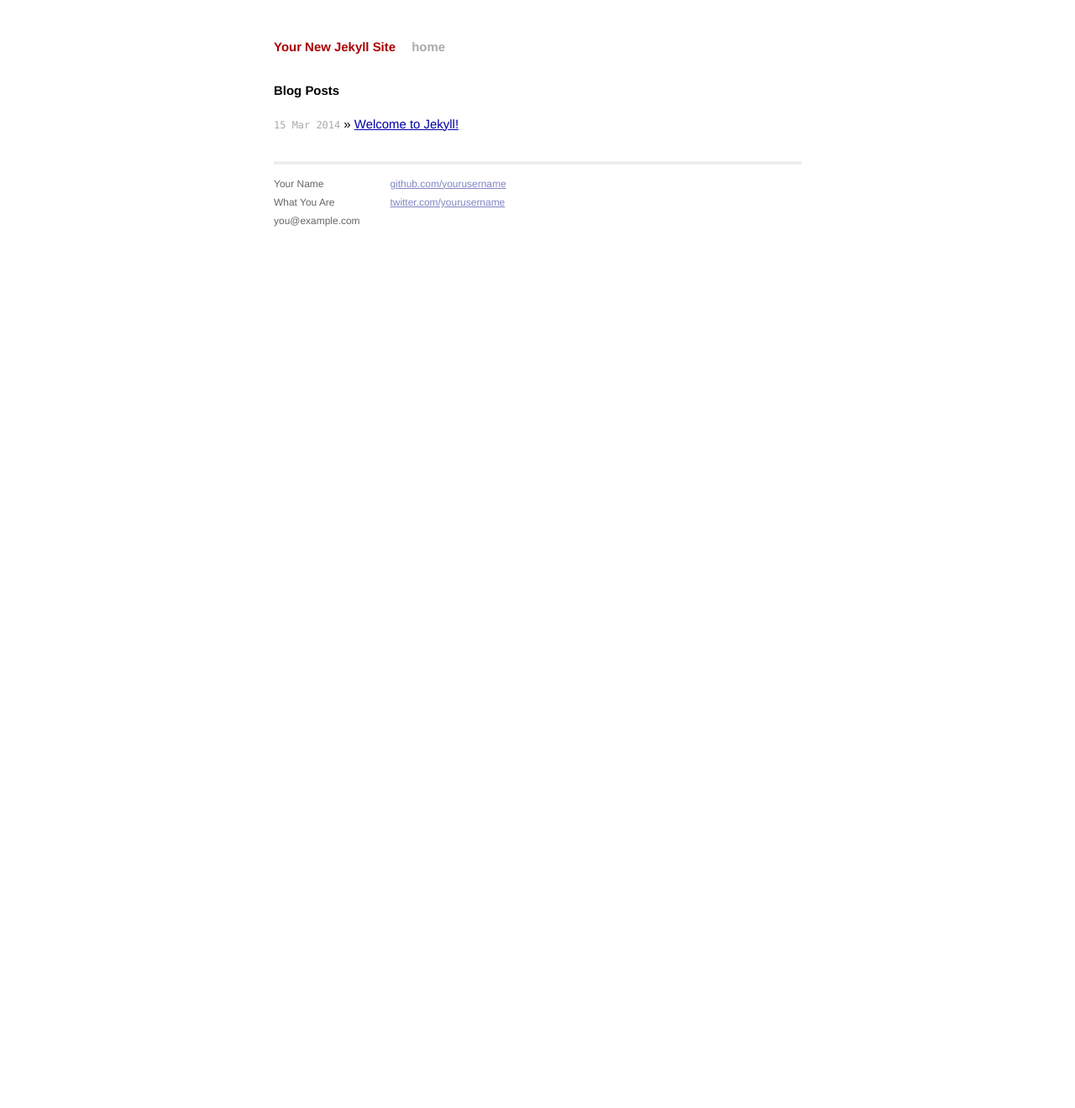
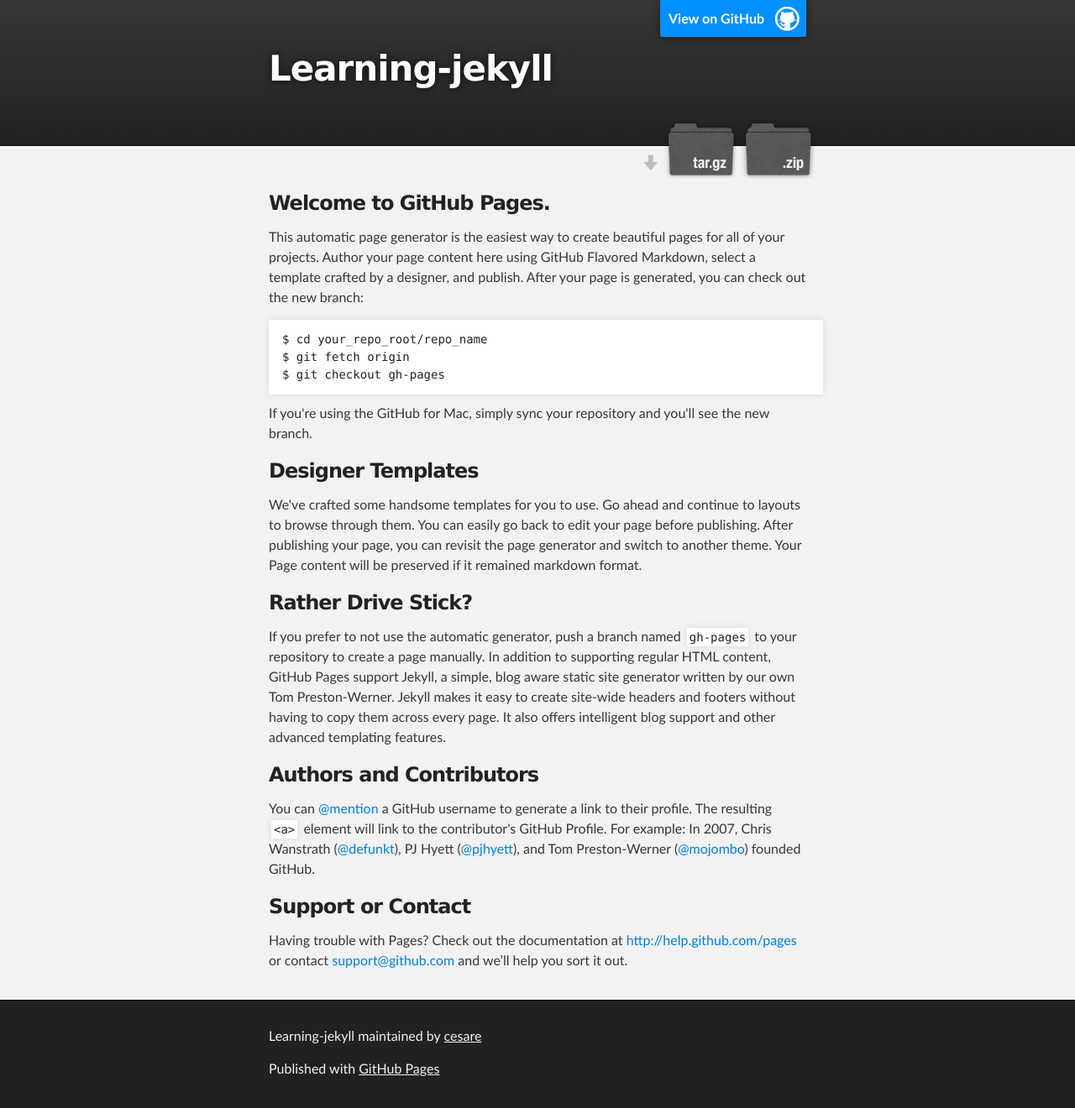
Before and after one commit to cesare/learning-jekyll, a Jekyll site: the page index.html, which Jekyll copies as it is, in a window 1280 px wide. Shown: the whole page at 84% size. Built offline with Jekyll 4.4.1, drawn with Linux system fonts in a browser that asks for light colours; Markdown is read by kramdown in place of the engine named in the settings; before the commit the page ends 945 px from its top, so only the background shows below that.

Commit message:
Create gh-pages branch via GitHub

```diff
--- a/index.html
+++ b/index.html
@@ -1,13 +1,79 @@
----
-layout: default
-title: Your New Jekyll Site
----
+<!DOCTYPE html>
+<html>
 
-<div id="home">
-  <h1>Blog Posts</h1>
-  <ul class="posts">
-    {% for post in site.posts %}
-      <li><span>{{ post.date | date_to_string }}</span> &raquo; <a href="{{ post.url }}">{{ post.title }}</a></li>
-    {% endfor %}
-  </ul>
-</div>
+  <head>
+    <meta charset='utf-8' />
+    <meta http-equiv="X-UA-Compatible" content="chrome=1" />
+    <meta name="description" content="Learning-jekyll : " />
+
+    <link rel="stylesheet" type="text/css" media="screen" href="stylesheets/stylesheet.css">
+
+    <title>Learning-jekyll</title>
+  </head>
+
+  <body>
+
+    <!-- HEADER -->
+    <div id="header_wrap" class="outer">
+        <header class="inner">
+          <a id="forkme_banner" href="https://github.com/cesare/learning-jekyll">View on GitHub</a>
+
+          <h1 id="project_title">Learning-jekyll</h1>
+          <h2 id="project_tagline"></h2>
+
+            <section id="downloads">
+              <a class="zip_download_link" href="https://github.com/cesare/learning-jekyll/zipball/master">Download this project as a .zip file</a>
+              <a class="tar_download_link" href="https://github.com/cesare/learning-jekyll/tarball/master">Download this project as a tar.gz file</a>
+            </section>
+        </header>
+    </div>
+
+    <!-- MAIN CONTENT -->
+    <div id="main_content_wrap" class="outer">
+      <section id="main_content" class="inner">
+        <h3>
+<a name="welcome-to-github-pages" class="anchor" href="#welcome-to-github-pages"><span class="octicon octicon-link"></span></a>Welcome to GitHub Pages.</h3>
+
+<p>This automatic page generator is the easiest way to create beautiful pages for all of your projects. Author your page content here using GitHub Flavored Markdown, select a template crafted by a designer, and publish. After your page is generated, you can check out the new branch:</p>
+
+<pre><code>$ cd your_repo_root/repo_name
+$ git fetch origin
+$ git checkout gh-pages
+</code></pre>
+
+<p>If you're using the GitHub for Mac, simply sync your repository and you'll see the new branch.</p>
+
+<h3>
+<a name="designer-templates" class="anchor" href="#designer-templates"><span class="octicon octicon-link"></span></a>Designer Templates</h3>
+
+<p>We've crafted some handsome templates for you to use. Go ahead and continue to layouts to browse through them. You can easily go back to edit your page before publishing. After publishing your page, you can revisit the page generator and switch to another theme. Your Page content will be preserved if it remained markdown format.</p>
+
+<h3>
+<a name="rather-drive-stick" class="anchor" href="#rather-drive-stick"><span class="octicon octicon-link"></span></a>Rather Drive Stick?</h3>
+
+<p>If you prefer to not use the automatic generator, push a branch named <code>gh-pages</code> to your repository to create a page manually. In addition to supporting regular HTML content, GitHub Pages support Jekyll, a simple, blog aware static site generator written by our own Tom Preston-Werner. Jekyll makes it easy to create site-wide headers and footers without having to copy them across every page. It also offers intelligent blog support and other advanced templating features.</p>
+
+<h3>
+<a name="authors-and-contributors" class="anchor" href="#authors-and-contributors"><span class="octicon octicon-link"></span></a>Authors and Contributors</h3>
+
+<p>You can <a href="https://github.com/blog/821" class="user-mention">@mention</a> a GitHub username to generate a link to their profile. The resulting <code>&lt;a&gt;</code> element will link to the contributor's GitHub Profile. For example: In 2007, Chris Wanstrath (<a href="https://github.com/defunkt" class="user-mention">@defunkt</a>), PJ Hyett (<a href="https://github.com/pjhyett" class="user-mention">@pjhyett</a>), and Tom Preston-Werner (<a href="https://github.com/mojombo" class="user-mention">@mojombo</a>) founded GitHub.</p>
+
+<h3>
+<a name="support-or-contact" class="anchor" href="#support-or-contact"><span class="octicon octicon-link"></span></a>Support or Contact</h3>
+
+<p>Having trouble with Pages? Check out the documentation at <a href="http://help.github.com/pages">http://help.github.com/pages</a> or contact <a href="mailto:support@github.com">support@github.com</a> and we’ll help you sort it out.</p>
+      </section>
+    </div>
+
+    <!-- FOOTER  -->
+    <div id="footer_wrap" class="outer">
+      <footer class="inner">
+        <p class="copyright">Learning-jekyll maintained by <a href="https://github.com/cesare">cesare</a></p>
+        <p>Published with <a href="http://pages.github.com">GitHub Pages</a></p>
+      </footer>
+    </div>
+
+
+
+  </body>
+</html>
--- /dev/null
+++ b/javascripts/main.js
@@ -0,0 +1 @@
+console.log('This would be the main JS file.');
--- /dev/null
+++ b/stylesheets/pygment_trac.css
@@ -0,0 +1,70 @@
+.highlight .hll { background-color: #ffffcc }
+.highlight  { background: #f0f3f3; }
+.highlight .c { color: #0099FF; font-style: italic } /* Comment */
+.highlight .err { color: #AA0000; background-color: #FFAAAA } /* Error */
+.highlight .k { color: #006699; font-weight: bold } /* Keyword */
+.highlight .o { color: #555555 } /* Operator */
+.highlight .cm { color: #0099FF; font-style: italic } /* Comment.Multiline */
+.highlight .cp { color: #009999 } /* Comment.Preproc */
+.highlight .c1 { color: #0099FF; font-style: italic } /* Comment.Single */
+.highlight .cs { color: #0099FF; font-weight: bold; font-style: italic } /* Comment.Special */
+.highlight .gd { background-color: #FFCCCC; border: 1px solid #CC0000 } /* Generic.Deleted */
+.highlight .ge { font-style: italic } /* Generic.Emph */
+.highlight .gr { color: #FF0000 } /* Generic.Error */
+.highlight .gh { color: #003300; font-weight: bold } /* Generic.Heading */
+.highlight .gi { background-color: #CCFFCC; border: 1px solid #00CC00 } /* Generic.Inserted */
+.highlight .go { color: #AAAAAA } /* Generic.Output */
+.highlight .gp { color: #000099; font-weight: bold } /* Generic.Prompt */
+.highlight .gs { font-weight: bold } /* Generic.Strong */
+.highlight .gu { color: #003300; font-weight: bold } /* Generic.Subheading */
+.highlight .gt { color: #99CC66 } /* Generic.Traceback */
+.highlight .kc { color: #006699; font-weight: bold } /* Keyword.Constant */
+.highlight .kd { color: #006699; font-weight: bold } /* Keyword.Declaration */
+.highlight .kn { color: #006699; font-weight: bold } /* Keyword.Namespace */
+.highlight .kp { color: #006699 } /* Keyword.Pseudo */
+.highlight .kr { color: #006699; font-weight: bold } /* Keyword.Reserved */
+.highlight .kt { color: #007788; font-weight: bold } /* Keyword.Type */
+.highlight .m { color: #FF6600 } /* Literal.Number */
+.highlight .s { color: #CC3300 } /* Literal.String */
+.highlight .na { color: #330099 } /* Name.Attribute */
+.highlight .nb { color: #336666 } /* Name.Builtin */
+.highlight .nc { color: #00AA88; font-weight: bold } /* Name.Class */
+.highlight .no { color: #336600 } /* Name.Constant */
+.highlight .nd { color: #9999FF } /* Name.Decorator */
+.highlight .ni { color: #999999; font-weight: bold } /* Name.Entity */
+.highlight .ne { color: #CC0000; font-weight: bold } /* Name.Exception */
+.highlight .nf { color: #CC00FF } /* Name.Function */
+.highlight .nl { color: #9999FF } /* Name.Label */
+.highlight .nn { color: #00CCFF; font-weight: bold } /* Name.Namespace */
+.highlight .nt { color: #330099; font-weight: bold } /* Name.Tag */
+.highlight .nv { color: #003333 } /* Name.Variable */
+.highlight .ow { color: #000000; font-weight: bold } /* Operator.Word */
+.highlight .w { color: #bbbbbb } /* Text.Whitespace */
+.highlight .mf { color: #FF6600 } /* Literal.Number.Float */
+.highlight .mh { color: #FF6600 } /* Literal.Number.Hex */
+.highlight .mi { color: #FF6600 } /* Literal.Number.Integer */
+.highlight .mo { color: #FF6600 } /* Literal.Number.Oct */
+.highlight .sb { color: #CC3300 } /* Literal.String.Backtick */
+.highlight .sc { color: #CC3300 } /* Literal.String.Char */
+.highlight .sd { color: #CC3300; font-style: italic } /* Literal.String.Doc */
+.highlight .s2 { color: #CC3300 } /* Literal.String.Double */
+.highlight .se { color: #CC3300; font-weight: bold } /* Literal.String.Escape */
+.highlight .sh { color: #CC3300 } /* Literal.String.Heredoc */
+.highlight .si { color: #AA0000 } /* Literal.String.Interpol */
+.highlight .sx { color: #CC3300 } /* Literal.String.Other */
+.highlight .sr { color: #33AAAA } /* Literal.String.Regex */
+.highlight .s1 { color: #CC3300 } /* Literal.String.Single */
+.highlight .ss { color: #FFCC33 } /* Literal.String.Symbol */
+.highlight .bp { color: #336666 } /* Name.Builtin.Pseudo */
+.highlight .vc { color: #003333 } /* Name.Variable.Class */
+.highlight .vg { color: #003333 } /* Name.Variable.Global */
+.highlight .vi { color: #003333 } /* Name.Variable.Instance */
+.highlight .il { color: #FF6600 } /* Literal.Number.Integer.Long */
+
+.type-csharp .highlight .k { color: #0000FF }
+.type-csharp .highlight .kt { color: #0000FF }
+.type-csharp .highlight .nf { color: #000000; font-weight: normal }
+.type-csharp .highlight .nc { color: #2B91AF }
+.type-csharp .highlight .nn { color: #000000 }
+.type-csharp .highlight .s { color: #A31515 }
+.type-csharp .highlight .sc { color: #A31515 }
--- /dev/null
+++ b/stylesheets/stylesheet.css
@@ -0,0 +1,423 @@
+/*******************************************************************************
+Slate Theme for GitHub Pages
+by Jason Costello, @jsncostello
+*******************************************************************************/
+
+@import url(pygment_trac.css);
+
+/*******************************************************************************
+MeyerWeb Reset
+*******************************************************************************/
+
+html, body, div, span, applet, object, iframe,
+h1, h2, h3, h4, h5, h6, p, blockquote, pre,
+a, abbr, acronym, address, big, cite, code,
+del, dfn, em, img, ins, kbd, q, s, samp,
+small, strike, strong, sub, sup, tt, var,
+b, u, i, center,
+dl, dt, dd, ol, ul, li,
+fieldset, form, label, legend,
+table, caption, tbody, tfoot, thead, tr, th, td,
+article, aside, canvas, details, embed,
+figure, figcaption, footer, header, hgroup,
+menu, nav, output, ruby, section, summary,
+time, mark, audio, video {
+  margin: 0;
+  padding: 0;
+  border: 0;
+  font: inherit;
+  vertical-align: baseline;
+}
+
+/* HTML5 display-role reset for older browsers */
+article, aside, details, figcaption, figure,
+footer, header, hgroup, menu, nav, section {
+  display: block;
+}
+
+ol, ul {
+  list-style: none;
+}
+
+table {
+  border-collapse: collapse;
+  border-spacing: 0;
+}
+
+/*******************************************************************************
+Theme Styles
+*******************************************************************************/
+
+body {
+  box-sizing: border-box;
+  color:#373737;
+  background: #212121;
+  font-size: 16px;
+  font-family: 'Myriad Pro', Calibri, Helvetica, Arial, sans-serif;
+  line-height: 1.5;
+  -webkit-font-smoothing: antialiased;
+}
+
+h1, h2, h3, h4, h5, h6 {
+  margin: 10px 0;
+  font-weight: 700;
+  color:#222222;
+  font-family: 'Lucida Grande', 'Calibri', Helvetica, Arial, sans-serif;
+  letter-spacing: -1px;
+}
+
+h1 {
+  font-size: 36px;
+  font-weight: 700;
+}
+
+h2 {
+  padding-bottom: 10px;
+  font-size: 32px;
+  background: url('../images/bg_hr.png') repeat-x bottom;
+}
+
+h3 {
+  font-size: 24px;
+}
+
+h4 {
+  font-size: 21px;
+}
+
+h5 {
+  font-size: 18px;
+}
+
+h6 {
+  font-size: 16px;
+}
+
+p {
+  margin: 10px 0 15px 0;
+}
+
+footer p {
+  color: #f2f2f2;
+}
+
+a {
+  text-decoration: none;
+  color: #007edf;
+  text-shadow: none;
+
+  transition: color 0.5s ease;
+  transition: text-shadow 0.5s ease;
+  -webkit-transition: color 0.5s ease;
+  -webkit-transition: text-shadow 0.5s ease;
+  -moz-transition: color 0.5s ease;
+  -moz-transition: text-shadow 0.5s ease;
+  -o-transition: color 0.5s ease;
+  -o-transition: text-shadow 0.5s ease;
+  -ms-transition: color 0.5s ease;
+  -ms-transition: text-shadow 0.5s ease;
+}
+
+a:hover, a:focus {text-decoration: underline;}
+
+footer a {
+  color: #F2F2F2;
+  text-decoration: underline;
+}
+
+em {
+  font-style: italic;
+}
+
+strong {
+  font-weight: bold;
+}
+
+img {
+  position: relative;
+  margin: 0 auto;
+  max-width: 739px;
+  padding: 5px;
+  margin: 10px 0 10px 0;
+  border: 1px solid #ebebeb;
+
+  box-shadow: 0 0 5px #ebebeb;
+  -webkit-box-shadow: 0 0 5px #ebebeb;
+  -moz-box-shadow: 0 0 5px #ebebeb;
+  -o-box-shadow: 0 0 5px #ebebeb;
+  -ms-box-shadow: 0 0 5px #ebebeb;
+}
+
+p img {
+  display: inline;
+  margin: 0;
+  padding: 0;
+  vertical-align: middle;
+  text-align: center;
+  border: none;
+}
+
+pre, code {
+  width: 100%;
+  color: #222;
+  background-color: #fff;
+
+  font-family: Monaco, "Bitstream Vera Sans Mono", "Lucida Console", Terminal, monospace;
+  font-size: 14px;
+
+  border-radius: 2px;
+  -moz-border-radius: 2px;
+  -webkit-border-radius: 2px;
+}
+
+pre {
+  width: 100%;
+  padding: 10px;
+  box-shadow: 0 0 10px rgba(0,0,0,.1);
+  overflow: auto;
+}
+
+code {
+  padding: 3px;
+  margin: 0 3px;
+  box-shadow: 0 0 10px rgba(0,0,0,.1);
+}
+
+pre code {
+  display: block;
+  box-shadow: none;
+}
+
+blockquote {
+  color: #666;
+  margin-bottom: 20px;
+  padding: 0 0 0 20px;
+  border-left: 3px solid #bbb;
+}
+
+
+ul, ol, dl {
+  margin-bottom: 15px
+}
+
+ul {
+  list-style: inside;
+  padding-left: 20px;
+}
+
+ol {
+  list-style: decimal inside;
+  padding-left: 20px;
+}
+
+dl dt {
+  font-weight: bold;
+}
+
+dl dd {
+  padding-left: 20px;
+  font-style: italic;
+}
+
+dl p {
+  padding-left: 20px;
+  font-style: italic;
+}
+
+hr {
+  height: 1px;
+  margin-bottom: 5px;
+  border: none;
+  background: url('../images/bg_hr.png') repeat-x center;
+}
+
+table {
+  border: 1px solid #373737;
+  margin-bottom: 20px;
+  text-align: left;
+ }
+
+th {
+  font-family: 'Lucida Grande', 'Helvetica Neue', Helvetica, Arial, sans-serif;
+  padding: 10px;
+  background: #373737;
+  color: #fff;
+ }
+
+td {
+  padding: 10px;
+  border: 1px solid #373737;
+ }
+
+form {
+  background: #f2f2f2;
+  padding: 20px;
+}
+
+/*******************************************************************************
+Full-Width Styles
+*******************************************************************************/
+
+.outer {
+  width: 100%;
+}
+
+.inner {
+  position: relative;
+  max-width: 640px;
+  padding: 20px 10px;
+  margin: 0 auto;
+}
+
+#forkme_banner {
+  display: block;
+  position: absolute;
+  top:0;
+  right: 10px;
+  z-index: 10;
+  padding: 10px 50px 10px 10px;
+  color: #fff;
+  background: url('../images/blacktocat.png') #0090ff no-repeat 95% 50%;
+  font-weight: 700;
+  box-shadow: 0 0 10px rgba(0,0,0,.5);
+  border-bottom-left-radius: 2px;
+  border-bottom-right-radius: 2px;
+}
+
+#header_wrap {
+  background: #212121;
+  background: -moz-linear-gradient(top, #373737, #212121);
+  background: -webkit-linear-gradient(top, #373737, #212121);
+  background: -ms-linear-gradient(top, #373737, #212121);
+  background: -o-linear-gradient(top, #373737, #212121);
+  background: linear-gradient(top, #373737, #212121);
+}
+
+#header_wrap .inner {
+  padding: 50px 10px 30px 10px;
+}
+
+#project_title {
+  margin: 0;
+  color: #fff;
+  font-size: 42px;
+  font-weight: 700;
+  text-shadow: #111 0px 0px 10px;
+}
+
+#project_tagline {
+  color: #fff;
+  font-size: 24px;
+  font-weight: 300;
+  background: none;
+  text-shadow: #111 0px 0px 10px;
+}
+
+#downloads {
+  position: absolute;
+  width: 210px;
+  z-index: 10;
+  bottom: -40px;
+  right: 0;
+  height: 70px;
+  background: url('../images/icon_download.png') no-repeat 0% 90%;
+}
+
+.zip_download_link {
+  display: block;
+  float: right;
+  width: 90px;
+  height:70px;
+  text-indent: -5000px;
+  overflow: hidden;
+  background: url(../images/sprite_download.png) no-repeat bottom left;
+}
+
+.tar_download_link {
+  display: block;
+  float: right;
+  width: 90px;
+  height:70px;
+  text-indent: -5000px;
+  overflow: hidden;
+  background: url(../images/sprite_download.png) no-repeat bottom right;
+  margin-left: 10px;
+}
+
+.zip_download_link:hover {
+  background: url(../images/sprite_download.png) no-repeat top left;
+}
+
+.tar_download_link:hover {
+  background: url(../images/sprite_download.png) no-repeat top right;
+}
+
+#main_content_wrap {
+  background: #f2f2f2;
+  border-top: 1px solid #111;
+  border-bottom: 1px solid #111;
+}
+
+#main_content {
+  padding-top: 40px;
+}
+
+#footer_wrap {
+  background: #212121;
+}
+
+
+
+/*******************************************************************************
+Small Device Styles
+*******************************************************************************/
+
+@media screen and (max-width: 480px) {
+  body {
+    font-size:14px;
+  }
+
+  #downloads {
+    display: none;
+  }
+
+  .inner {
+    min-width: 320px;
+    max-width: 480px;
+  }
+
+  #project_title {
+  font-size: 32px;
+  }
+
+  h1 {
+    font-size: 28px;
+  }
+
+  h2 {
+    font-size: 24px;
+  }
+
+  h3 {
+    font-size: 21px;
+  }
+
+  h4 {
+    font-size: 18px;
+  }
+
+  h5 {
+    font-size: 14px;
+  }
+
+  h6 {
+    font-size: 12px;
+  }
+
+  code, pre {
+    min-width: 320px;
+    max-width: 480px;
+    font-size: 11px;
+  }
+
+}
```
Also changed, not shown: params.json (added, +1 -0 lines), images/bg_hr.png (added), images/blacktocat.png (added), images/icon_download.png (added), images/sprite_download.png (added).
